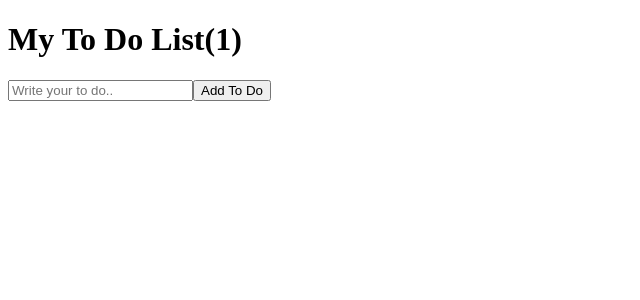
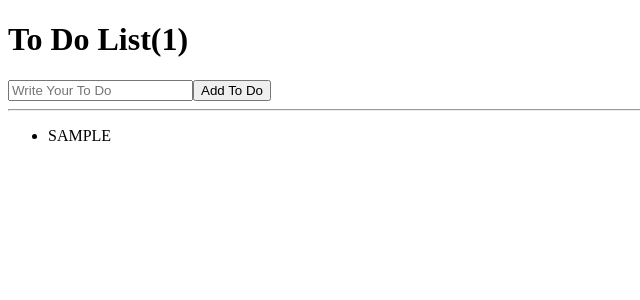
Before and after one commit to yeonghoonPark/react-movie, a React (Create React App) app: page / in a window 1280 px wide. Both pictures are taken after typing "Sample" into the empty fields and a click on the button "Add To Do". Shown: the top 300 px of the page, without its empty margins (0-640 px from the left). Built offline with nearby package versions, Linux system fonts and the light colour scheme.

Commit message:
toDo part2

```diff
--- a/src/App.js
+++ b/src/App.js
@@ -9,29 +9,41 @@ function App() {
 
   const onSubmit = (event) => {
     event.preventDefault();
-    if(toDo === ""){
+    if (toDo === "") {
       return;
     }
-    setToDos((currentToDos) => [toDo, ...currentToDos]);
-    setToDo("");
+    // useState의 set함수에서 함수를 보낼 경우 함수의 첫번째 argument는 현재의 state이다.
+    // {}중괄호가 없을 경우에는 return 생략 가능.
+    setToDos((currentArray) => {
+      return [...currentArray, toDo]
+    });
+    setToDo("")
   }
 
-  useEffect(()=>{
+  useEffect(() => {
     console.log(toDos);
-  },[toDos])
+  }, [toDos])
 
   return (
     <div>
-      <h1>My To Do List({toDos.length})</h1>
+      <h1>To Do List({toDos.length})</h1>
       <form onSubmit={onSubmit}>
         <input
+          type="text"
+          placeholder="Write Your To Do"
           onChange={onChange}
           value={toDo}
-          type="text"
-          placeholder="Write your to do.."
         />
         <button>Add To Do</button>
       </form>
+      <hr />
+      <ul>
+      {
+        toDos.map((item, index) => {
+         return <li key={index}>{item.toUpperCase()}</li>;
+        })
+      }
+      </ul>
     </div>
   );
 }
```
